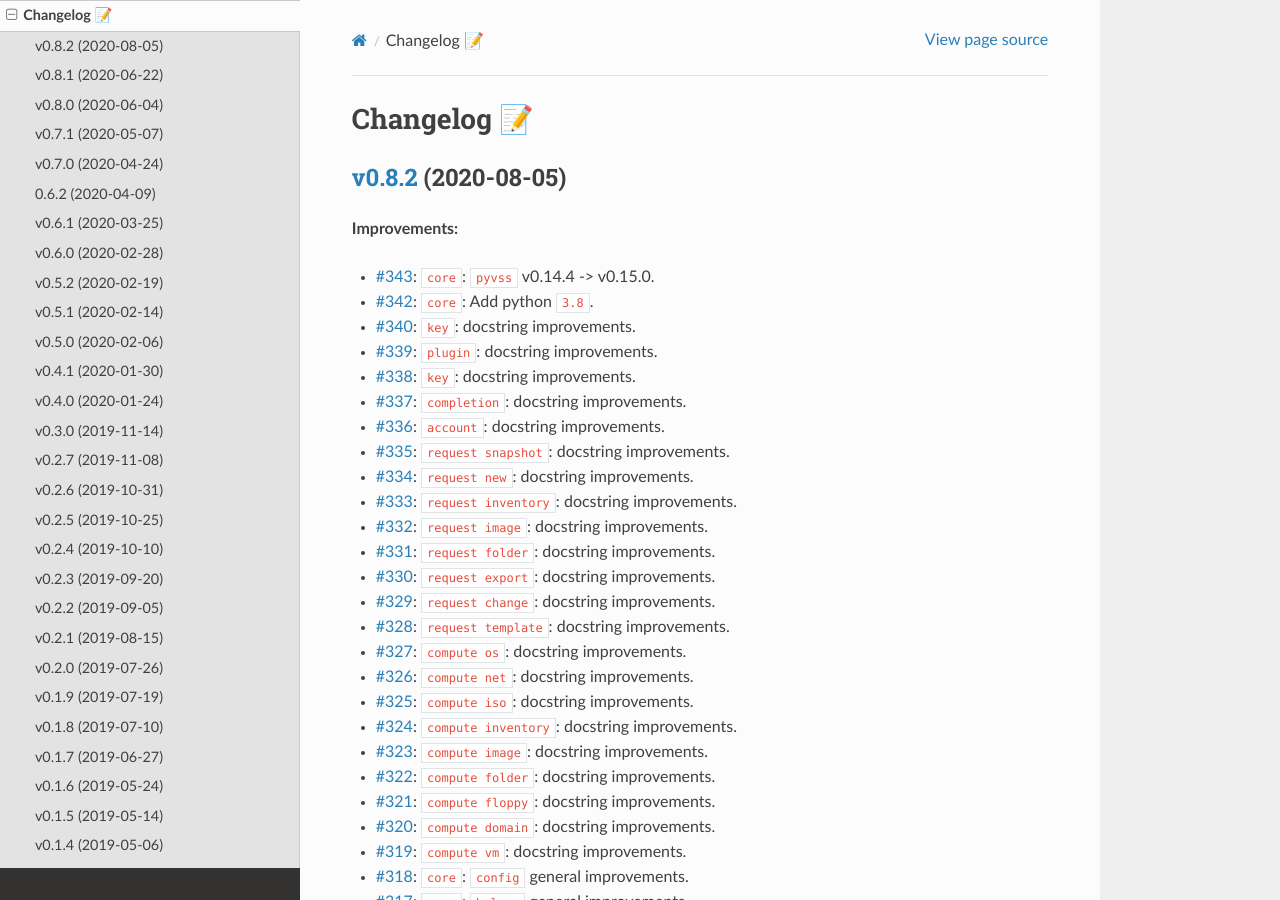
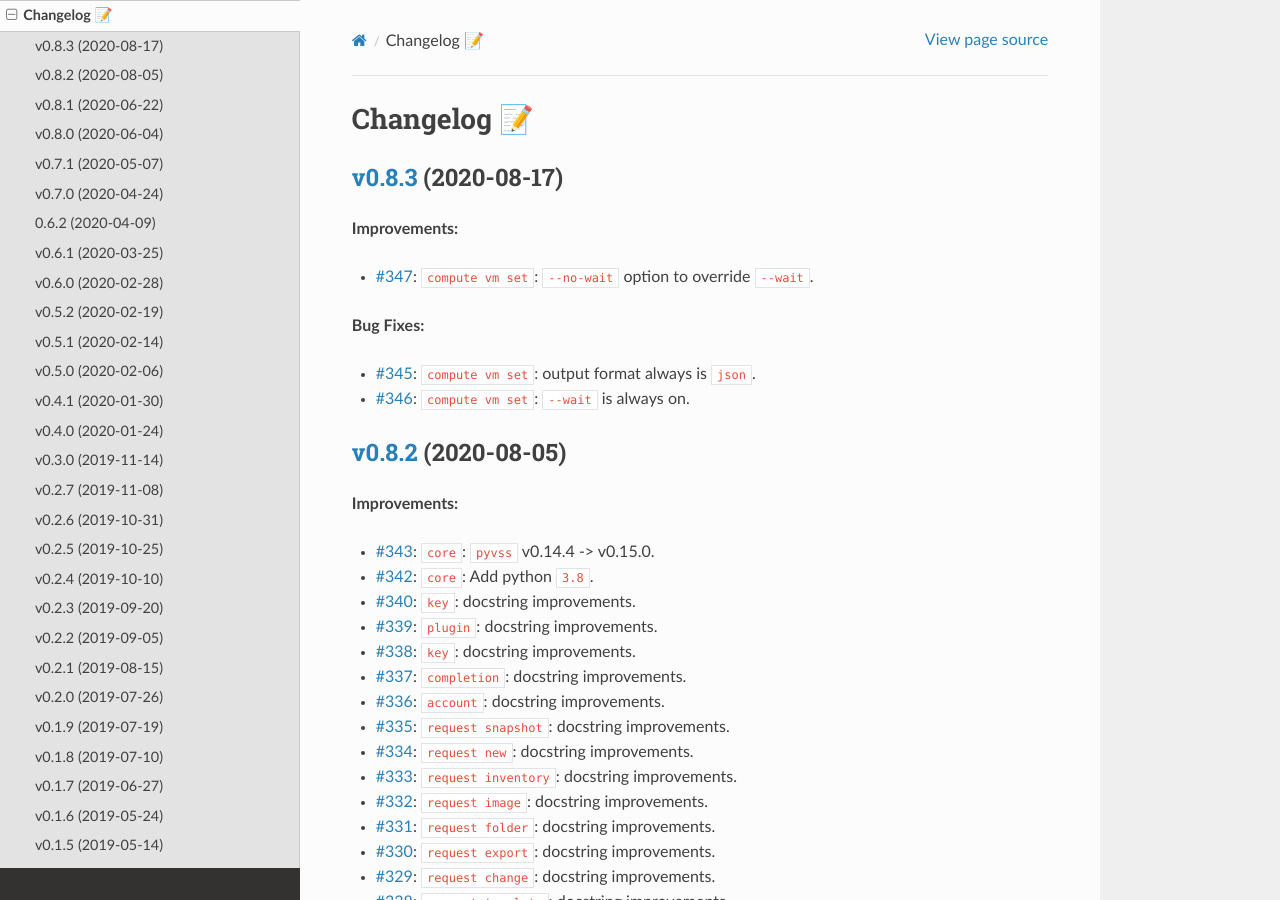
Before and after one commit to EIS-ITS/vss-cli, a Sphinx documentation site: the page built from docs/changelog.rst, in a window 1280 px wide and 900 px high. Built offline with Sphinx 7.4.7 and the Read the Docs theme 2.0.0, drawn with Linux system fonts in a browser that asks for light colours; the version number could not be read and is left out.

Commit message:
Issue #348: 🎉Version release v0.8.3 - fixes #348

```diff
--- a/docs/changelog.rst
+++ b/docs/changelog.rst
@@ -1,6 +1,19 @@
 
 Changelog 📝
 ============
+
+`v0.8.3 <https://gitlab-ee.eis.utoronto.ca/vss/vss-cli/tags/v0.8.3>`_ (2020-08-17)
+--------------------------------------------------------------------------------------
+
+**Improvements:**
+
+- `#347 <https://gitlab-ee.eis.utoronto.ca/vss/vss-cli/issues/347>`_: ``compute vm set``: ``--no-wait`` option to override ``--wait``.
+
+**Bug Fixes:**
+
+- `#345 <https://gitlab-ee.eis.utoronto.ca/vss/vss-cli/issues/345>`_: ``compute vm set``: output format always is ``json``.
+- `#346 <https://gitlab-ee.eis.utoronto.ca/vss/vss-cli/issues/346>`_: ``compute vm set``: ``--wait`` is always on.
+
 
 `v0.8.2 <https://gitlab-ee.eis.utoronto.ca/vss/vss-cli/tags/v0.8.2>`_ (2020-08-05)
 --------------------------------------------------------------------------------------
```
Also changed, not shown: CHANGELOG.md (+12 -0 lines), .bumpversion.cfg, 3 other files.
